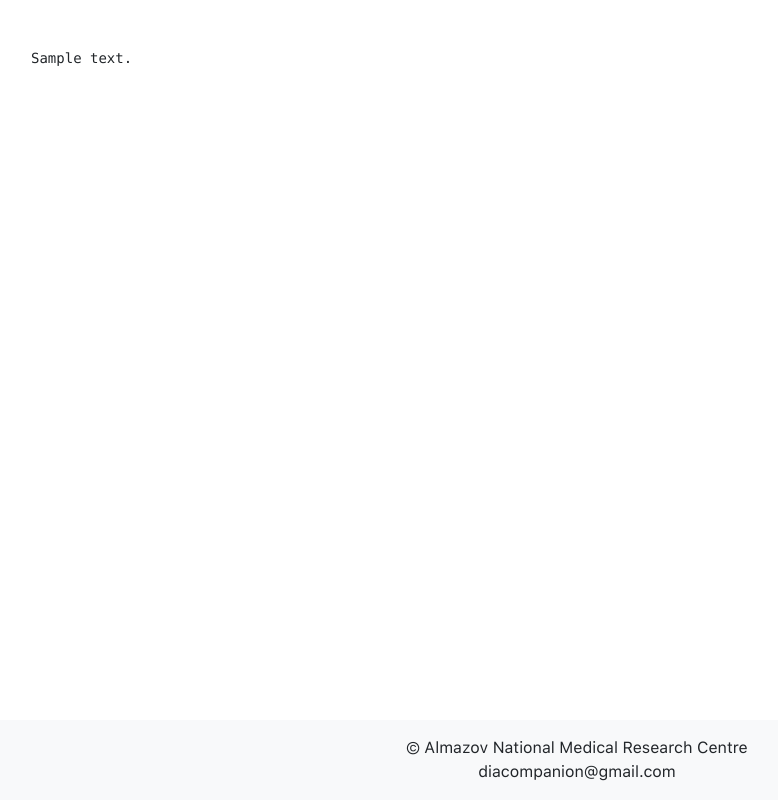
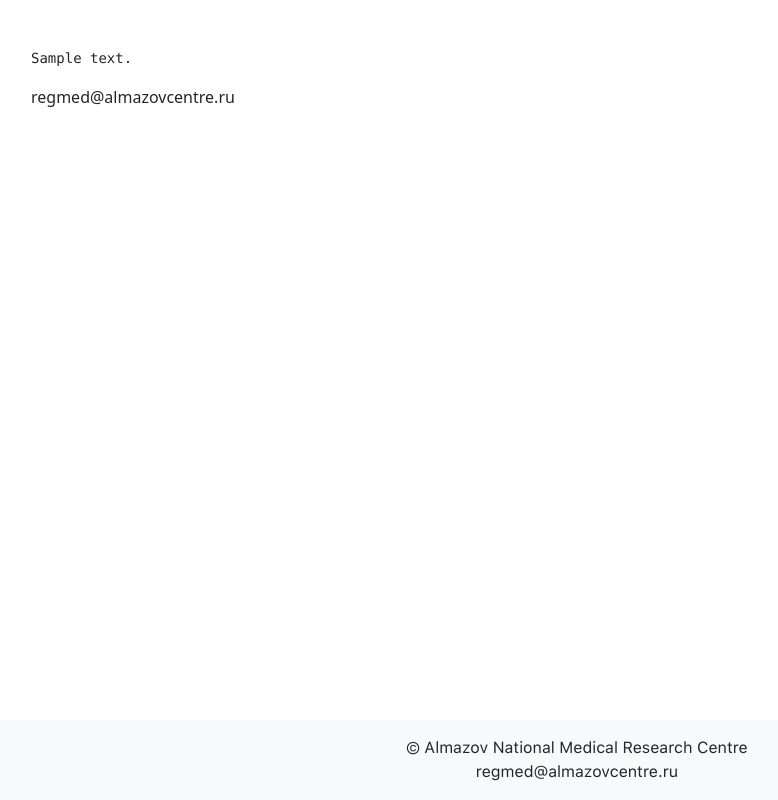
Before and after one commit to Ksyusha7650/auth_form, a Flask app: template templates/document_user.html in a window 1280 px wide. Shown: the whole page, without its empty margins (63-841 px from the left). Run offline with Flask 3, Linux system fonts and the light colour scheme; the template is opened without the code that fills it: most values are stand-ins (such as "Sample title", 1, 10 or a date in 2020); some libraries are stand-ins or nearby versions.

Commit message:
edit docs and edit mail

```diff
--- a/main.py
+++ b/main.py
@@ -1,6 +1,7 @@
 from datetime import datetime
 
 import uvicorn
+from docx import Document
 from fastapi import FastAPI, Depends, HTTPException, Request
 from fastapi.exceptions import RequestValidationError
 from fastapi.responses import JSONResponse
@@ -20,7 +21,6 @@ from config import Config
 from db import get_db, get_user, create_user
 from forms import LoginForm
 from utils import create_access_token, create_refresh_token, verify_password
-from docx import Document
 
 app = FastAPI()
 flask_app = Flask(__name__)
@@ -129,7 +129,7 @@ async def ping():
 
 @app.get("/document_user_agreement")
 async def document(request: Request):
-    doc = Document("static/Пользовательское_соглашение_ДиаКомпаньон.docx")
+    doc = Document("static/Пользовательское_соглашение_DiaCompanion_Pro.docx")
     content = "\n".join([p.text for p in doc.paragraphs])
     return templates.TemplateResponse("document_user.html", {"request": request, "content": content})
 
--- a/templates/document_user.html
+++ b/templates/document_user.html
@@ -44,6 +44,7 @@
       <div class="vstack gap-3 mt-5">
         <div class="container">
           <pre>{{ content }}</pre>
+          <p>regmed@almazovcentre.ru</p>
         </div>
       </div>
     </div>
@@ -52,7 +53,7 @@
     <div class="container-fluid">
       <div class="vstack align-items-center">
         <p class="text-center"  style="font-family: 'SF Pro Text';">© Almazov National Medical Research Centre</p>
-        <p class="text-center"  style="font-family: 'SF Pro Text';">diacompanion@gmail.com</p>
+        <p class="text-center"  style="font-family: 'SF Pro Text';">regmed@almazovcentre.ru</p>
       </div>
     </div>
   </footer>
@@ -63,5 +64,4 @@
     integrity="sha384-mQ93GR66B00ZXjt0YO5KlohRA5SY2XofN4zfuZxLkoj1gXtW8ANNCe9d5Y3eG5eD"
     crossorigin="anonymous"></script>
 </body>
-
 </html>
```
Also changed, not shown: 3 other files.
